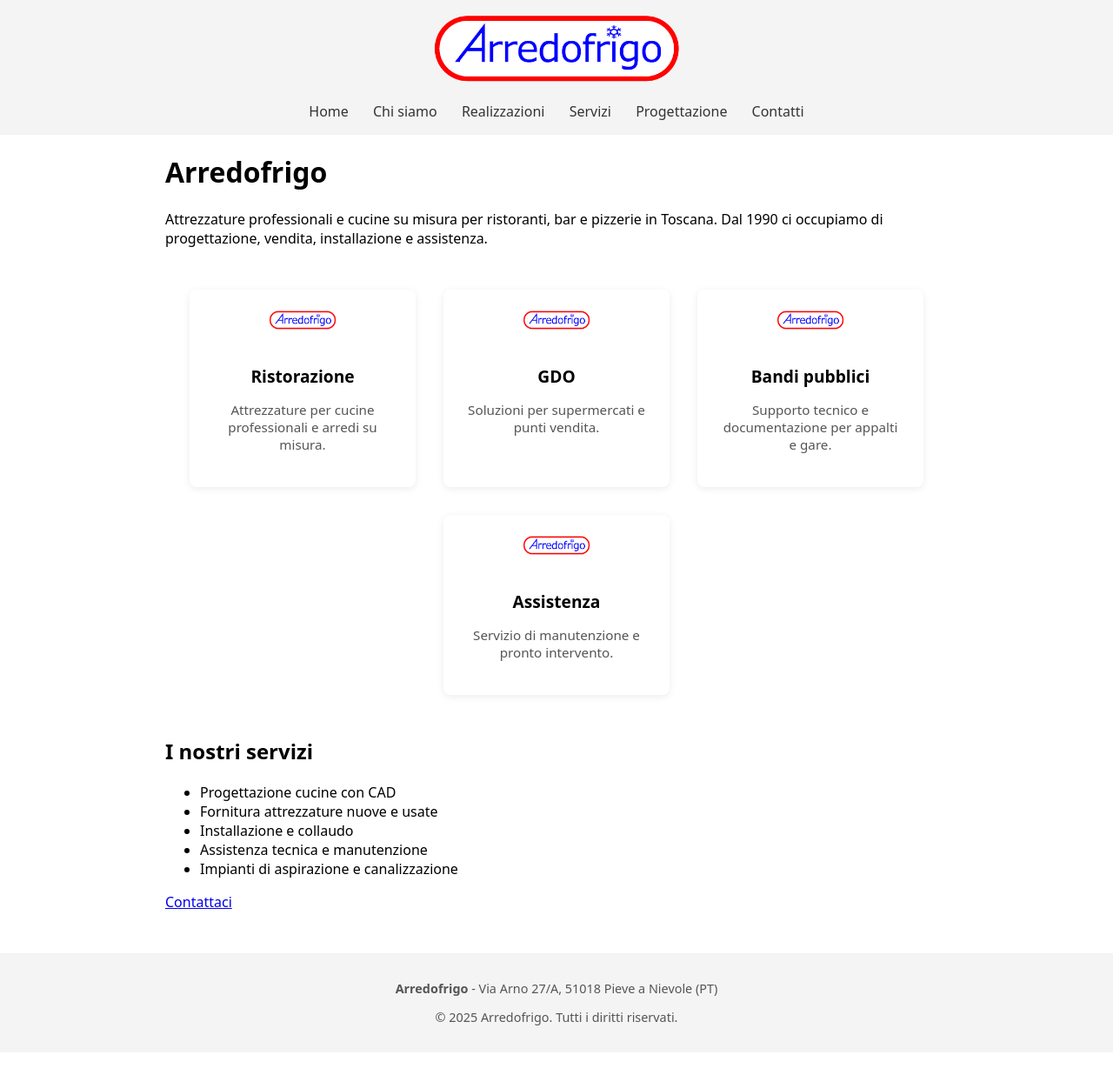
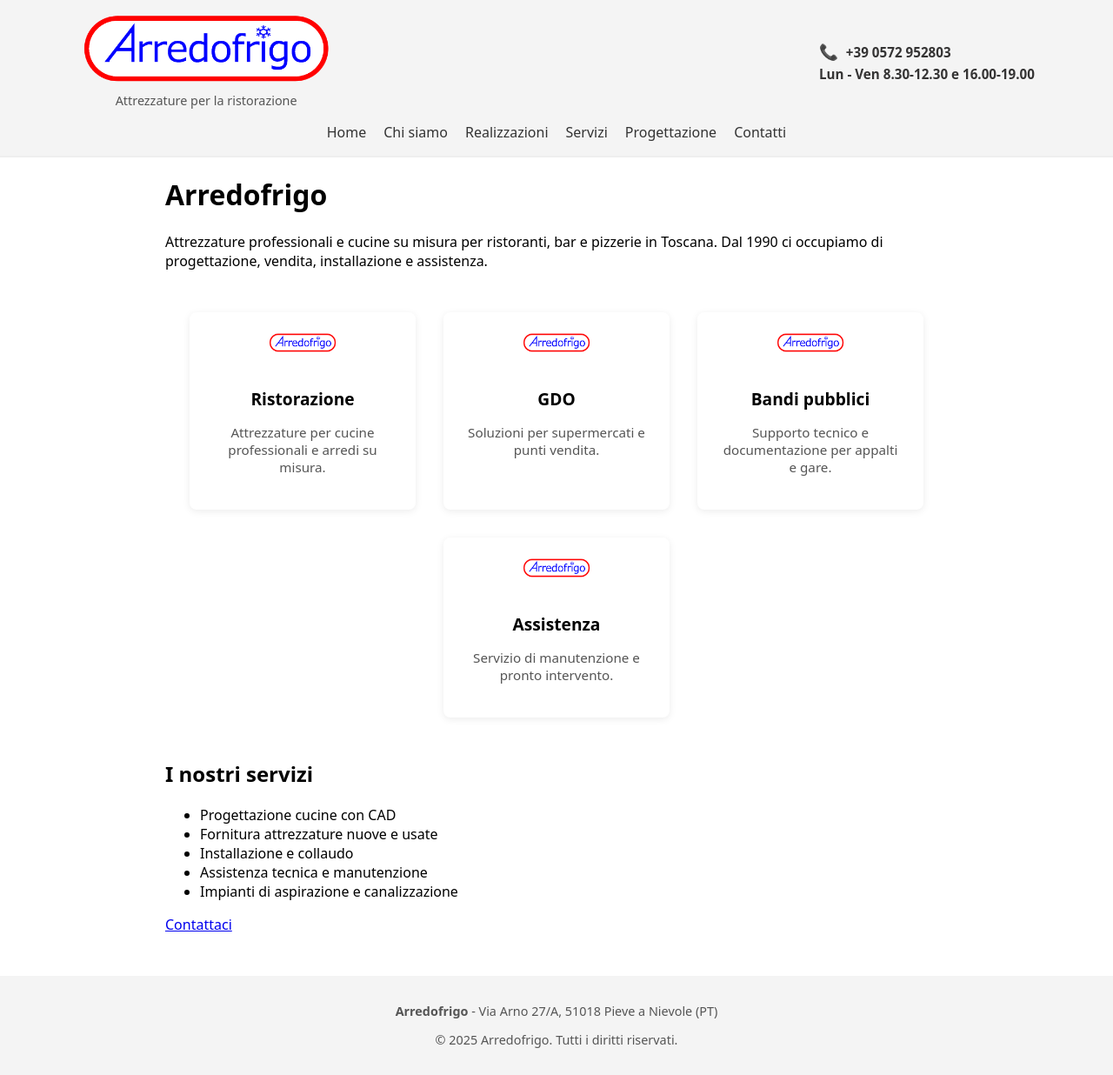
Before and after one commit to fusebyte/Arredofrigo, a Jekyll site: the page built from index.md, in a window 1280 px wide. Shown: the whole page at 87% size. Built offline with Jekyll 4.4.1, drawn with Linux system fonts in a browser that asks for light colours; before the commit the page ends 1210 px from its top, so only the background shows below that.

Commit message:
aggiornato stile header, aggiunti telefono e orari

```diff
--- a/_includes/header.html
+++ b/_includes/header.html
@@ -1,8 +1,20 @@
-<header>
+<header class="site-header">
+  <div class="header-top">
+    <div class="logo-section">
       <a href="{{ '/' | relative_url }}">
-      <img src="{{ '/assets/img/logo.png' | relative_url }}" alt="Logo Arredofrigo">
+        <img src="{{ '/assets/img/logo.png' | relative_url }}" alt="Logo Arredofrigo" class="logo-img">
       </a>
-    <nav>
+      <div class="tagline">Attrezzature per la ristorazione</div>
+    </div>
+    <div class="contact-section">
+      <div class="contact-phone">
+        <a href="tel:+390572952803"><span class="phone-icon">📞</span> +39 0572 952803</a>
+      </div>
+      <div class="contact-hours">Lun - Ven 8.30-12.30 e 16.00-19.00</div>
+    </div>
+  </div>
+
+  <nav class="main-nav">
     <a href="{{ '/' | relative_url }}">Home</a>
     <a href="{{ '/chi-siamo' | relative_url }}">Chi siamo</a>
     <a href="{{ '/realizzazioni' | relative_url }}">Realizzazioni</a>
--- a/assets/css/default-style.css
+++ b/assets/css/default-style.css
@@ -8,50 +8,104 @@
   padding: 0 0;
 }
 
-header {
+/* Header container */
+.site-header {
   display: flex;
   flex-direction: column;
   align-items: center;
   padding: 1rem;
   background-color: #f4f4f4;
+  border-bottom: 2px solid #eee;
 }
 
-header img {
+/* Top row: logo + contacts */
+.header-top {
+  display: flex;
+  flex-wrap: wrap;
+  justify-content: space-between;
+  align-items: center;
+  width: 100%;
+  max-width: 1100px;
+}
+
+/* Logo section */
+.logo-section {
+  text-align: center;
+}
+.logo-img {
   max-height: 80px;
 }
-
-nav {
-  margin-top: 1rem;
+.tagline {
+  font-size: 0.9rem;
+  color: #555;
+  margin-top: 5px;
 }
 
-nav a {
-  margin: 0 0.75rem;
+/* Contact section */
+.contact-section {
+  text-align: left;
+  font-size: 0.95rem;
+}
+.contact-phone {
+  font-weight: 600;
+  margin-bottom: 4px;
+  color: #343333;
+}
+.contact-phone a{
+  text-decoration: none;
+  color: inherit;
+}
+.phone-icon {
+  margin-right: 5px;
+  color: #0073aa; /* blu */
+  font-size: 1.1rem;
+}
+.contact-hours {
+  font-weight: 600;
+  color: #343333;
+}
+
+/* Navigation */
+.main-nav {
+  margin-top: 1rem;
+  display: flex;
+  justify-content: center;
+  gap: 20px;
+  flex-wrap: wrap;
+}
+.main-nav a {
   text-decoration: none;
   color: #333;
   font-weight: 500;
 }
-
-nav a:hover {
+.main-nav a:hover {
   text-decoration: underline;
+  color: #0073aa;
 }
 
+/* Content */
 main {
   max-width: 900px;
   margin: 0 auto 2rem auto;
   padding: 0 1rem;
 }
 
+/* Mobile adjustments */
 @media (max-width: 600px) {
-  nav {
-    display: flex;
-    flex-wrap: wrap;
-    justify-content: center;
+  .header-top {
+    flex-direction: column;
+    align-items: center;
+    text-align: center;
   }
-
-  nav a {
+  .contact-section {
+    margin-top: 10px;
+  }
+  .main-nav {
+    gap: 10px;
+  }
+  .main-nav a {
     margin: 0.5rem;
   }
-
 }
 
 footer {
```
Lines whose indentation alone changed are shown as unchanged.
